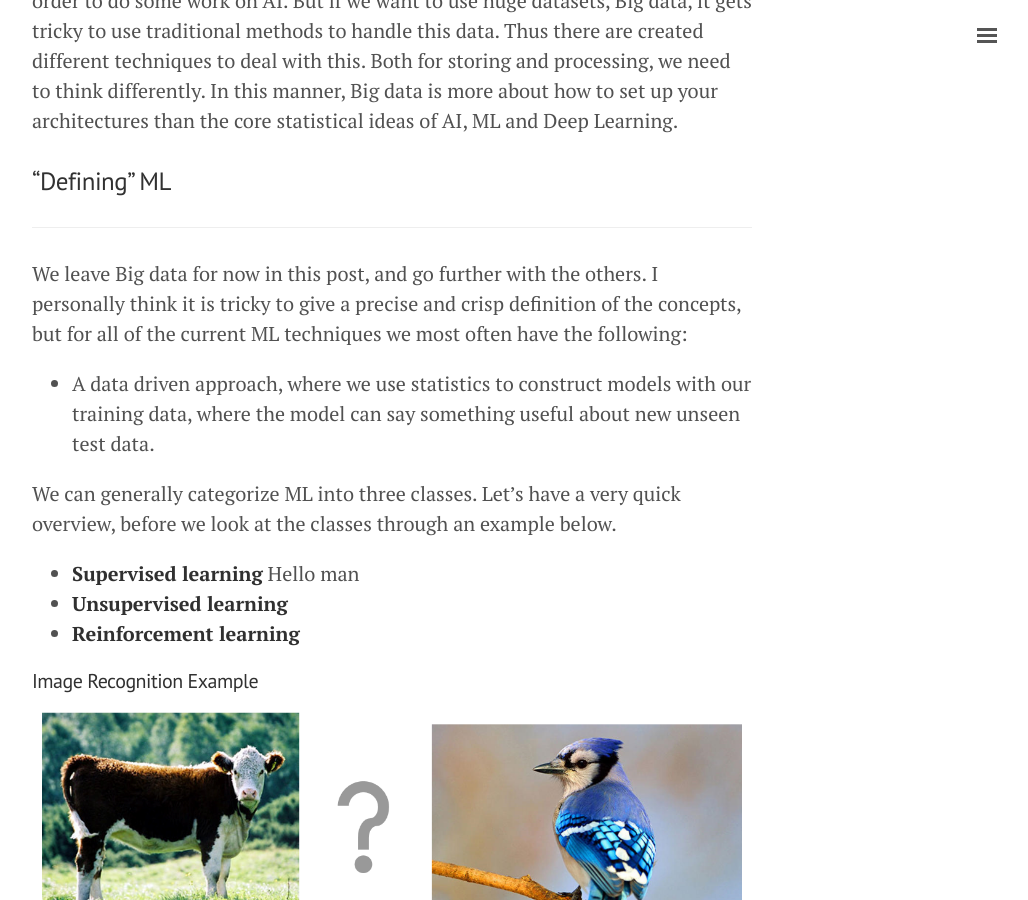
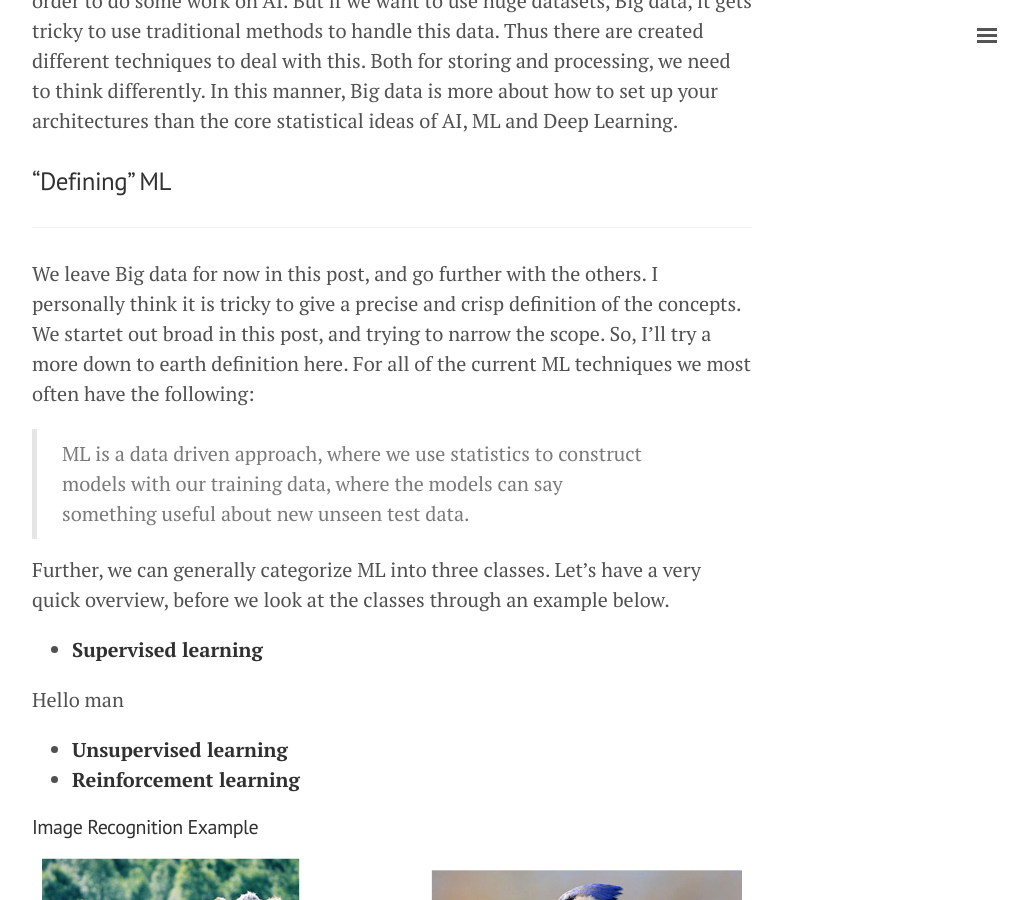
Before and after one commit to herman-hellenes/herman-hellenes.github.io, a Jekyll site: the page built from undone_posts/2017-08-23-intro-ML.md, in a window 1280 px wide and 900 px high, scrolled down 1810 px. Shown: the whole window, without its empty margins (248-1276 px from the left). Built offline with Jekyll 4.4.1, drawn with Linux system fonts in a browser that asks for light colours; nearby versions of some CDN libraries; comment, search, counter and statistics services are not loaded.

Commit message:
Update 2017-08-23-intro-ML.md

```diff
--- a/undone_posts/2017-08-23-intro-ML.md
+++ b/undone_posts/2017-08-23-intro-ML.md
@@ -28,15 +28,16 @@ Big data however, is more on the side. We don't neccesarily need Big data in ord
 ### "Defining" ML
 ___
 
-We leave Big data for now in this post, and go further with the others. I personally think it is tricky to give a precise and crisp definition of the concepts, but for all of the current ML techniques we most often have the following:
+We leave Big data for now in this post, and go further with the others. I personally think it is tricky to give a precise and crisp definition of the concepts. We startet out broad in this post, and trying to narrow the scope. So, I'll try a more down to earth definition here. For all of the current ML techniques we most often have the following:
 
-* A data driven approach, where we use statistics to construct models with our training data, where the model can say something useful about new unseen test data.
+> ML is a data driven approach, where we use statistics to construct models with our training data, where the models can say something useful about new unseen test data.
 
-
-We can generally categorize ML into three classes. Let's have a very quick overview, before we look at the classes through an example below.
+Further, we can generally categorize ML into three classes. Let's have a very quick overview, before we look at the classes through an example below.
 
 * **Supervised learning**
+
 Hello man
+
 * **Unsupervised learning**
 * **Reinforcement learning**
 
```
